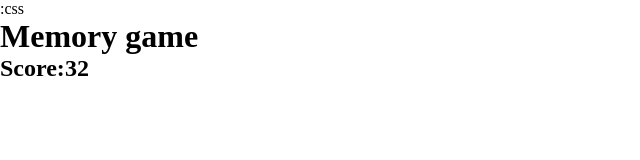
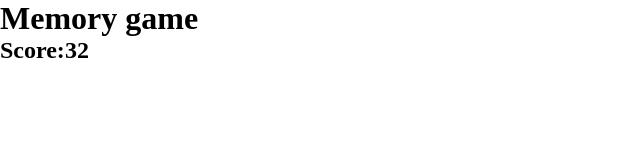
Before and after one commit to ihab-ag/memory-game, a plain HTML site: page index.html in a window 1280 px wide. Shown: the whole page, without its empty margins (0-640 px from the left). Drawn offline with Linux system fonts and the light colour scheme.

Commit message:
removed typo

```diff
--- a/index.html
+++ b/index.html
@@ -5,7 +5,7 @@
     <meta http-equiv="X-UA-Compatible" content="IE=edge">
     <meta name="viewport" content="width=device-width, initial-scale=1.0">
     <title>Memory Game</title>
-    <link rel="stylesheet" href="styles/style.css">:css
+    <link rel="stylesheet" href="styles/style.css">
 </head>
 <body>
     <!-- header -->
```
